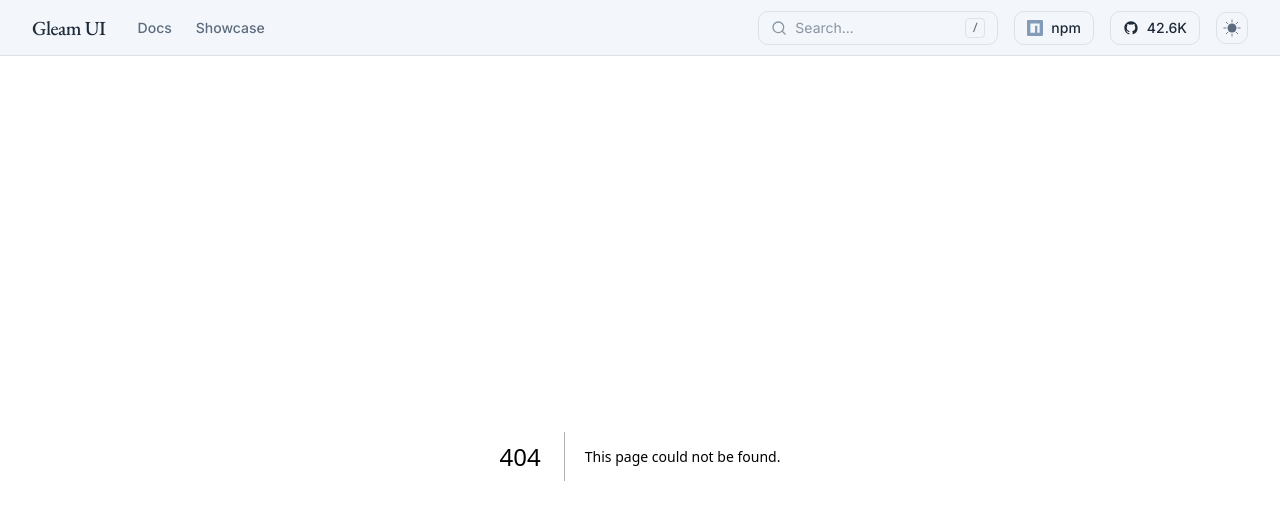
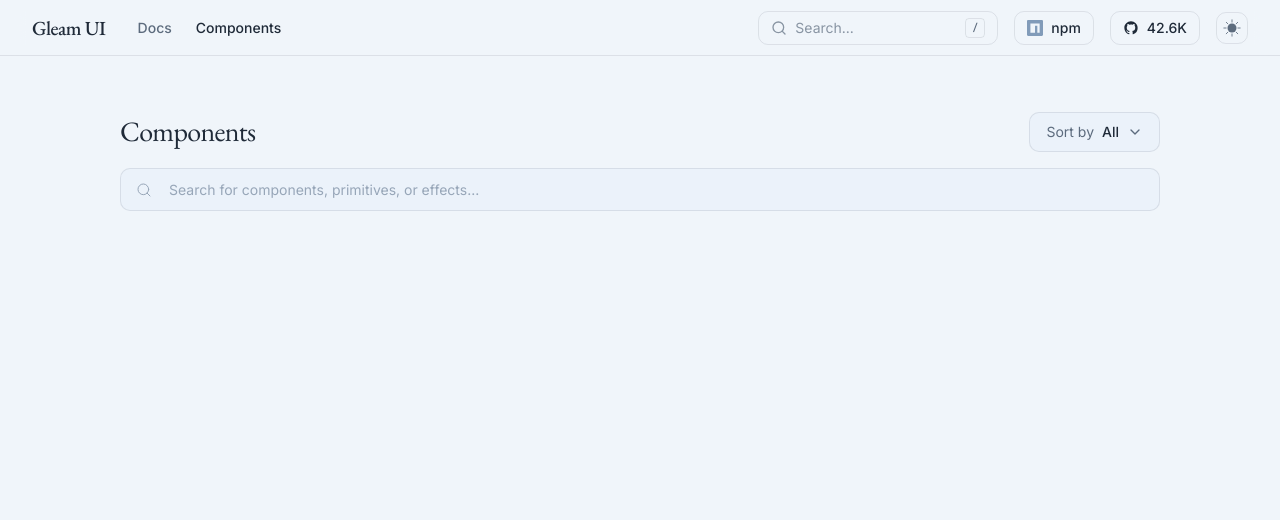
Before and after one commit to Tanveer-rajpurohit/gleam-ui, a Next.js app in the folder apps/web/: page /components in a window 1280 px wide. Before the commit this address had no page. Shown: the top 520 px of the page. Built offline with nearby package versions, Linux system fonts and the light colour scheme.

Commit message:
feat: implement Page component with sorting and search functionality; add Dropdown and Sidebar components

```diff
--- /dev/null
+++ b/apps/web/app/components/page.tsx
@@ -0,0 +1,49 @@
+"use client"
+
+import { Dropdown } from "@/components/utils/Dropdown";
+import { Search } from "lucide-react";
+import { useState } from "react";
+
+const Page = () => {
+
+    const [sortBy, setSortBy] = useState<string>("All")
+
+  return (
+    <div className="w-full max-w-[1200px] mx-auto px-6 py-14 lg:px-12 xl:px-20">
+      <div className="w-full space-y-4">
+
+
+        <div className="flex w-full items-center justify-between">
+          <h2 className="font-display text-display-sm text-ink tracking-tight">Components</h2>
+          <Dropdown
+            label="Sort by"
+            value={sortBy}
+            options={["All", "Buttons", "Text Animations", "3D & Shaders", "Loaders", "Others"]}
+            onChange={(value) => {
+                setSortBy(value)
+            }}
+          />
+        </div>
+
+
+        <div className="relative w-full group">
+
+          <Search
+            className="absolute left-4 top-1/2 -translate-y-1/2 text-ink-faint h-4 w-4 transition-colors group-focus-within:text-accent"
+            strokeWidth={1.5}
+          />
+
+          <input
+            type="text"
+            placeholder="Search for components, primitives, or effects..."
+            className="w-full rounded-gl border border-line bg-surface py-2.5 pl-12 pr-16 text-body-sm text-ink placeholder:text-ink-faint focus:border-accent focus:outline-none focus:ring-1 focus:ring-accent transition-all"
+          />
+
+        </div>
+
+      </div>
+    </div>
+  );
+};
+
+export default Page;
--- a/apps/web/app/docs/layout.tsx
+++ b/apps/web/app/docs/layout.tsx
@@ -1,4 +1,4 @@
-import { Sidebar } from "@/components/Sidebar";
+import { Sidebar } from "@/components/docs/Sidebar";
 import { docGroups } from "@/lib/docs";
 
 export default function DocsLayout({ children }: { children: React.ReactNode }) {
--- a/apps/web/components/Navbar.tsx
+++ b/apps/web/components/Navbar.tsx
@@ -9,7 +9,7 @@ import { SearchModal } from "./SearchModal";
 
 const NAV_LINKS = [
   { name: "Docs", href: "/docs" },
-  { name: "Showcase", href: "/showcase" },
+  { name: "Components", href: "/components" },
 ];
 
 export function Navbar() {
--- /dev/null
+++ b/apps/web/components/utils/Dropdown.tsx
@@ -0,0 +1,78 @@
+"use client";
+
+import { useState, useRef, useEffect } from "react";
+import { ChevronDown } from "lucide-react";
+import { AnimatePresence, motion } from "framer-motion";
+
+interface DropdownProps {
+  label: string;
+  value: string;
+  options: string[];
+  onChange: (value: string) => void;
+}
+
+export function Dropdown({ label, value, options, onChange }: DropdownProps) {
+  const [isOpen, setIsOpen] = useState(false);
+  const dropdownRef = useRef<HTMLDivElement>(null);
+
+  useEffect(() => {
+    function handleClickOutside(event: MouseEvent) {
+      if (dropdownRef.current && !dropdownRef.current.contains(event.target as Node)) {
+        setIsOpen(false);
+      }
+    }
+    document.addEventListener("mousedown", handleClickOutside);
+    return () => document.removeEventListener("mousedown", handleClickOutside);
+  }, []);
+
+
+  return (
+    <div className="relative inline-block text-left" ref={dropdownRef}>
+      <button
+        onClick={() => setIsOpen(!isOpen)}
+        className="flex items-center gap-2 rounded-gl border border-line bg-surface py-2 px-4 text-body-sm font-medium transition-colors hover:border-line-strong hover:bg-surface-2 focus:outline-none focus:ring-2 focus:ring-accent/20"
+      >
+        <span className="font-normal text-ink-muted">{label}</span>
+        <span className="text-ink">{value}</span>
+        <ChevronDown
+          className={`h-4 w-4 text-ink-muted transition-transform duration-200 ${isOpen ? "rotate-180" :""}`}
+          strokeWidth={2}
+        />
+      </button>
+
+    <AnimatePresence>
+
+      {isOpen && (
+        <motion.div
+        initial={{ opacity: 0, scale: 0.95, y: -5 }}
+        animate={{ opacity: 1, scale: 1, y: 0 }}
+        exit={{ opacity: 0, scale: 0.95, y: -5 }}
+        transition={{ duration: 0.15, ease: "easeOut" }}
+        className="absolute right-0 top-full mt-2 w-48 origin-top-right rounded-gl border border-line bg-surface p-1 shadow-gl-2 z-50">
+          <ul className="flex flex-col gap-0.5">
+            {options.map((option) => (
+              <li key={option}>
+                <button
+                  onClick={() => {
+                    onChange(option);
+                    setIsOpen(false);
+                  }}
+                  className={`w-full rounded-md px-3 py-2 text-left text-body-sm transition-colors ${
+                    value === option
+                      ? "bg-accent/10 text-accent font-medium"
+                      : "text-ink hover:bg-surface-2 hover:text-ink"
+                  }`}
+                >
+                  {option}
+                </button>
+              </li>
+            ))}
+          </ul>
+        </motion.div>
+      )}
+
+    </AnimatePresence>
+
+    </div>
+  );
+}
```
Also changed, not shown: apps/web/components/docs/Sidebar.tsx (renamed from apps/web/components/Sidebar.tsx).
